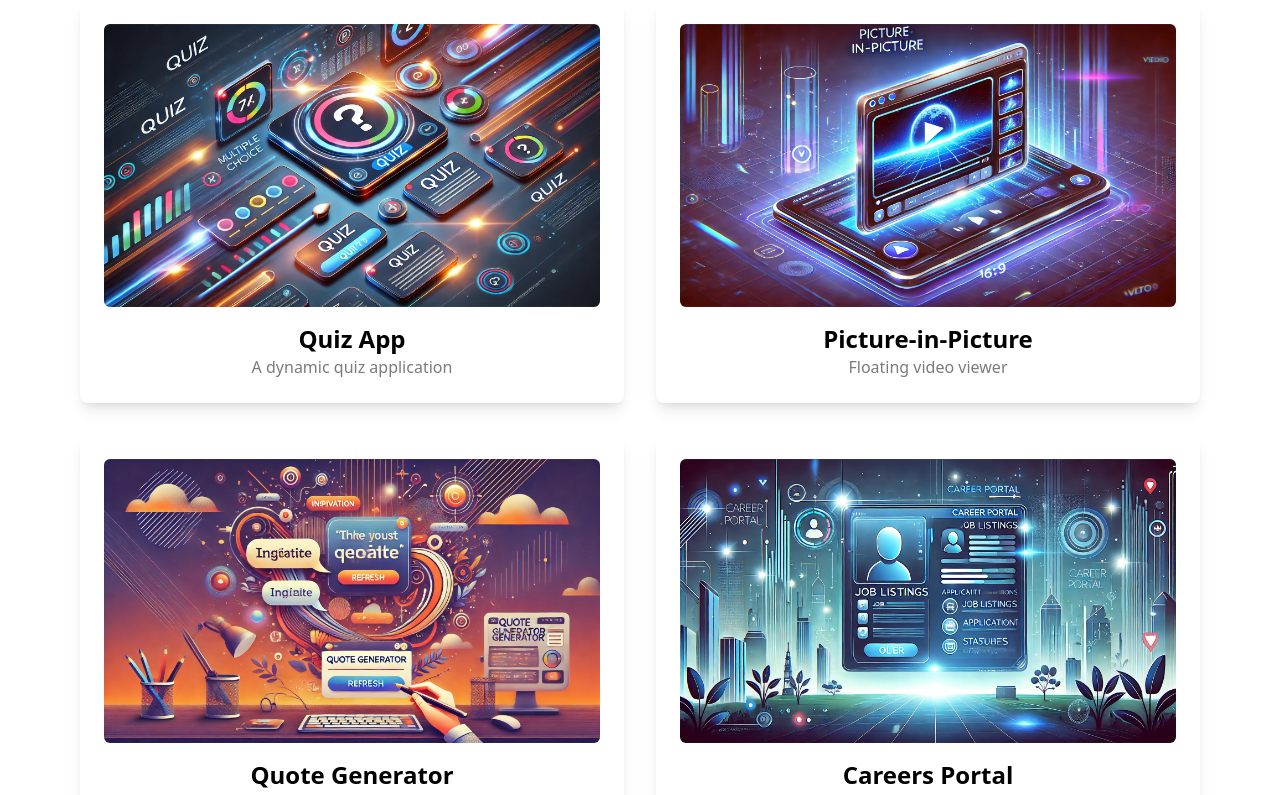
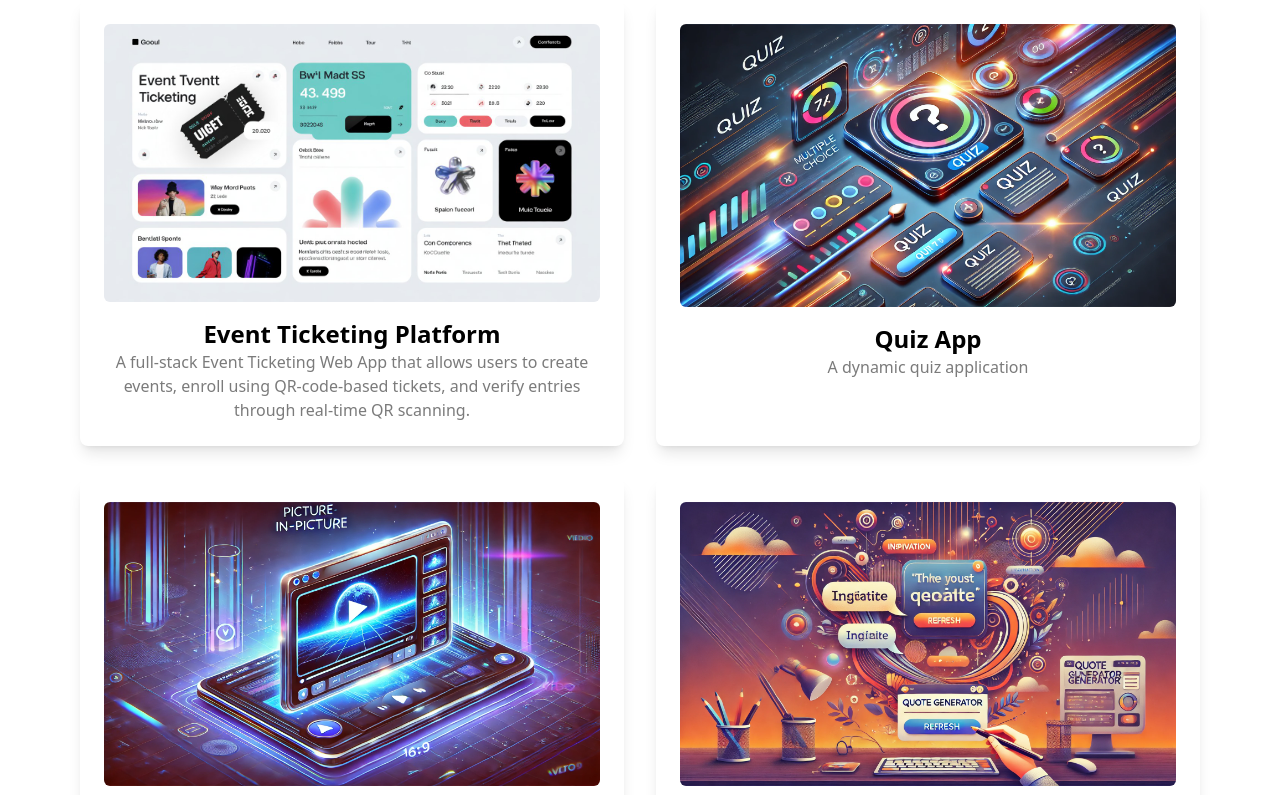
Before and after one commit to Aman-kumar-verma2004/MyPortfolio, a React (Vite) app: page / in a window 1280 px wide. Shown: the part 1036-1831 px from the top of the page. Built offline with nearby package versions, Linux system fonts and the light colour scheme.

Commit message:
New Project added

```diff
--- a/src/Components/Projects.jsx
+++ b/src/Components/Projects.jsx
@@ -5,8 +5,10 @@ import picture from '../assets/picture.webp';
 import Quote from '../assets/QuoteGenerator.webp';
 import Job from '../assets/JobPortal.webp';
 import Customer from '../assets/Customer.webp';
+import Event from '../assets/event.jpeg';
 
 const projects = [
+  { title: 'Event Ticketing Platform', description: 'A full-stack Event Ticketing Web App that allows users to create events, enroll using QR-code-based tickets, and verify entries through real-time QR scanning. ', image: Event, link: 'https://github.com/Aman-kumar-verma2004/Event-Ticketing-Platform' },
   { title: 'Quiz App', description: 'A dynamic quiz application', image: Quiz, link: 'https://quiz-app-sigma-ruddy.vercel.app/' },
   { title: 'Picture-in-Picture', description: 'Floating video viewer', image: picture, link: 'https://picture-in-picture-eight.vercel.app/' },
   { title: 'Quote Generator', description: 'Inspiring quote generator', image: Quote, link: 'https://github.com/Aman-kumar-verma2004/Quote-Generator.git' },
```
Also changed, not shown: src/assets/event.jpeg (added).
